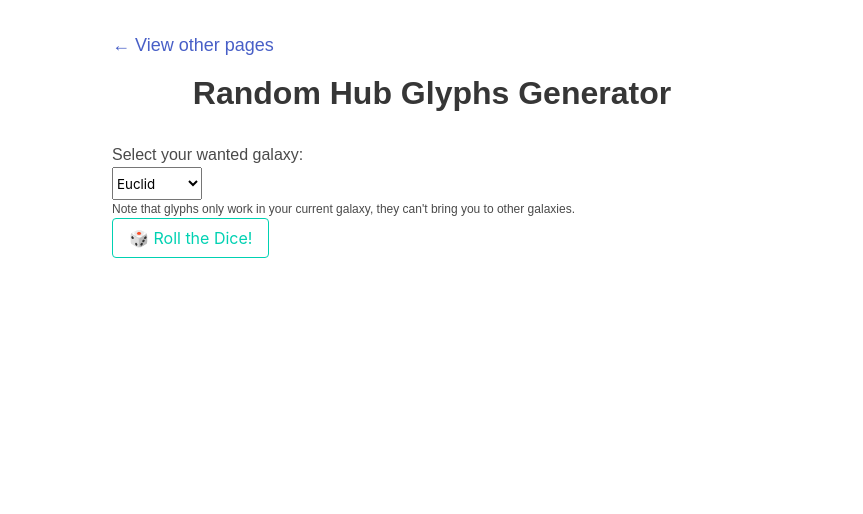
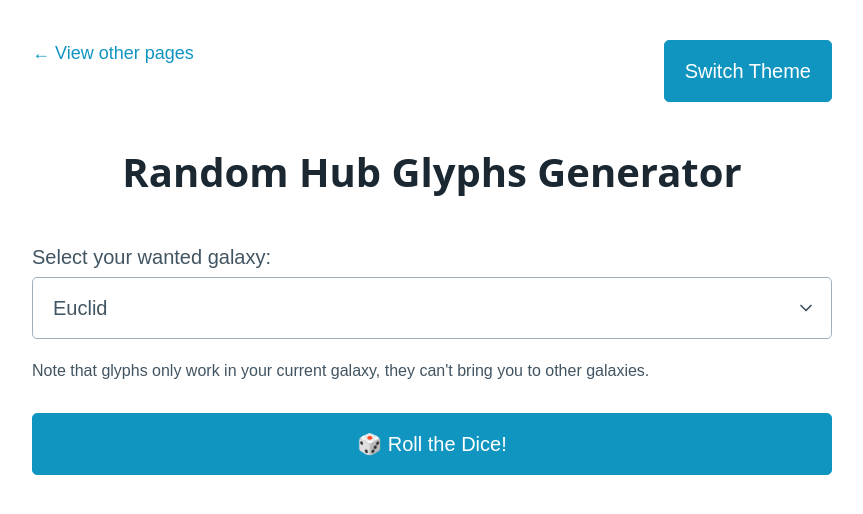
Before and after one commit to Lenni009/Random-Eisvana-Glyphs-Generator, a plain HTML site: page index.html in a window 1280 px wide. Shown: the whole page, without its empty margins (208-1071 px from the left). Drawn offline with nearby package versions, Linux system fonts and the light colour scheme; a web font is replaced by a local one.

Commit message:
change styling

```diff
--- a/index.html
+++ b/index.html
@@ -17,14 +17,18 @@
 
 <body>
 	<div class="container">
+		<header>
 			<nav>
-			<a href="..">&larr; View other pages</a>
+				<div><a href="..">&larr; View other pages</a></div>
+				<button class="button" onclick="switchTheme()">Switch Theme</button>
 			</nav>
+		</header>
+		<main>
 			<div>
-			<h1 class="title is-3">Random Hub Glyphs Generator</h1>
+				<h1 class="title">Random Hub Glyphs Generator</h1>
 			</div>
 			<div>
-			<p>Select your wanted galaxy:</p>
+				<label>Select your wanted galaxy:</label>
 				<select class="select" id="galaxyInput">
 					<option value="Euclid">Euclid</option>
 					<option value="Hilbert">Hilbert</option>
@@ -32,15 +36,16 @@
 					<option value="Budullangr">Budullangr</option>
 					<option value="Eissentam">Eissentam</option>
 				</select>
-			<p class="is-size-7">Note that glyphs only work in your current galaxy, they can't bring you to other
-				galaxies.</p>
+				<p class="font-size-small">Note that glyphs only work in your current galaxy, they can't bring you to
+					other galaxies.</p>
 			</div>
 			<div>
-			<button class="button is-primary is-outlined" onclick="showRandomGlyphs()">🎲 Roll the Dice!</button>
+				<button class="button" onclick="showRandomGlyphs()">🎲 Roll the Dice!</button>
 			</div>
 			<div>
 				<output id="glyphOutput" class="glyphs"></output>
 			</div>
+		</main>
 	</div>
 </body>
 
--- a/src/logic.js
+++ b/src/logic.js
@@ -1,3 +1,9 @@
+// determine preferred theme and update the html element with the respective tag
+(() => {
+	const prefersDark = window.matchMedia('(prefers-color-scheme: dark)').matches;
+	document.documentElement.dataset.theme = prefersDark ? 'dark' : 'light';
+})()
+
 function getRegions(galaxy) {
 	const regionGlyphs = [
 		'F9556C30',
@@ -75,3 +81,8 @@ function displayGlyphs(glyphs) {
 	const output = document.getElementById('glyphOutput');
 	output.innerText = glyphs;
 }
+
+function switchTheme() {
+	const currentTheme = document.documentElement.dataset.theme;
+	document.documentElement.dataset.theme = currentTheme == 'dark' ? 'light' : 'dark';
+}
--- a/src/styles.css
+++ b/src/styles.css
@@ -1,4 +1,4 @@
-@import "https://cdn.jsdelivr.net/npm/bulma@0.9.4/css/bulma.min.css";
+@import "https://cdn.jsdelivr.net/npm/@picocss/pico@1/css/pico.min.css";
 
 /* glyph font */
 @font-face {
@@ -19,6 +19,12 @@ body {
 nav {
 	margin-block: 1rem;
 	font-size: large;
+	display: flex;
+	justify-content: space-between;
+}
+
+nav button {
+	width: auto;
 }
 
 .title {
@@ -30,3 +36,7 @@ nav {
 	font-family: 'NMS-Glyphs-Mono';
 	font-size: 3rem;
 }
+
+.font-size-small {
+	font-size: initial;
+}
```
Lines whose indentation alone changed are shown as unchanged.
